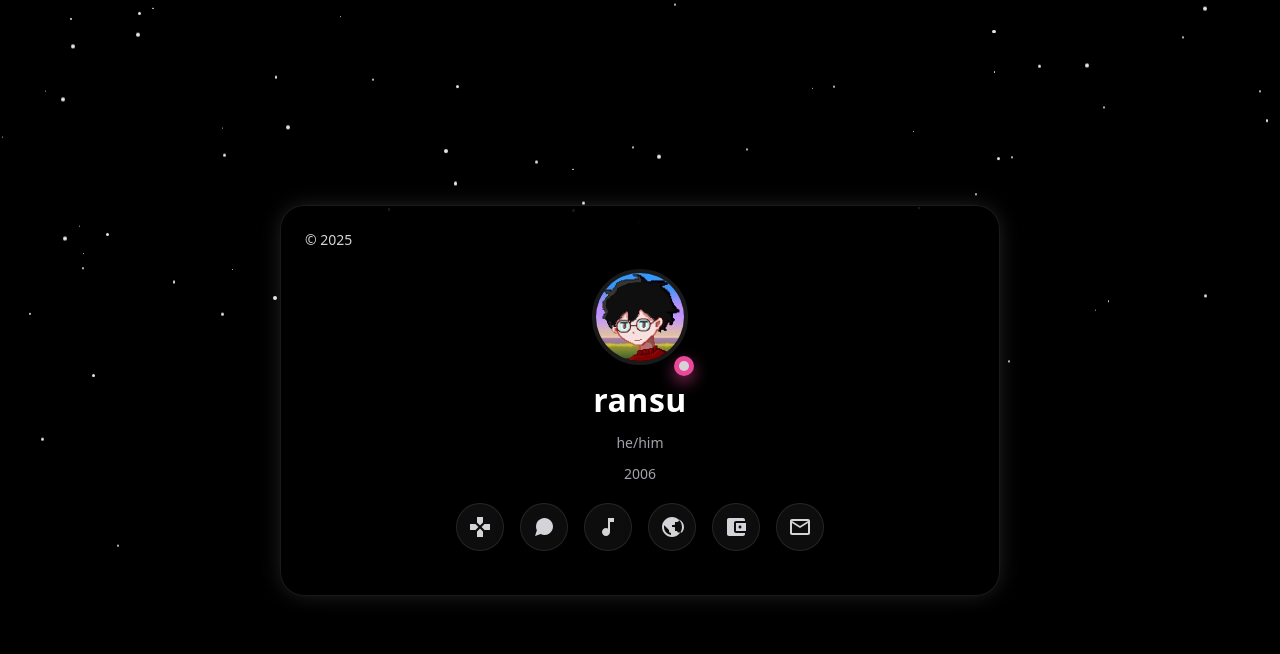
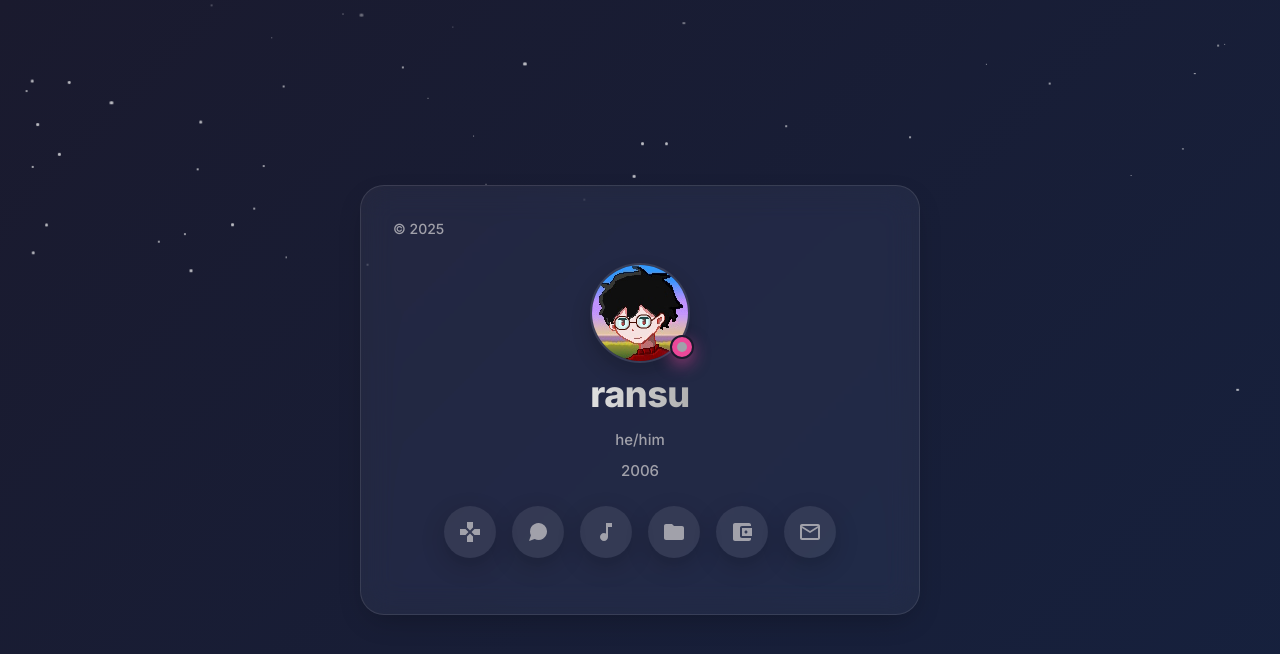
Before and after one commit to ransudev/profilecard, a plain HTML site: page index.html in a window 1280 px wide. Drawn offline with nearby package versions, Linux system fonts and the light colour scheme.

Commit message:
Update index.html

```diff
--- a/index.html
+++ b/index.html
@@ -2,31 +2,39 @@
 <html lang="en">
 <head>
   <meta charset="UTF-8" />
-  <meta name="viewport" content="width=device-width, initial-scale=1" />
-  <title>ransu</title>
+  <meta name="viewport" content="width=device-width, initial-scale=1.0" />
+  <title>ransu | Profile</title>
+  <script src="https://cdn.tailwindcss.com"></script>
+  <link rel="preconnect" href="https://fonts.googleapis.com">
+  <link rel="preconnect" href="https://fonts.gstatic.com" crossorigin>
+  <link href="https://fonts.googleapis.com/css2?family=Inter:wght@400;500;700;800&display=swap" rel="stylesheet">
   <style>
-    /* Root variables for the black and white theme. */
+    /* Root variables for a modern, cool-toned theme. */
     :root {
-      --bg: #000;
-      --glass: rgba(0,0,0,.6);
-      --border: rgba(255,255,255,.1);
-      --muted: #a1a1aa; /* zinc-400 */
-      --muted-2: #d4d4d8; /* zinc-300 */
-      --white-5: rgba(255,255,255,.05);
-      --white-10: rgba(255,255,255,.1);
-      --white-15: rgba(255,255,255,.15);
-      --white-20: rgba(255,255,255,.2);
-      --pink: #ec4899;
+      --bg-start: #1a1a2e;
+      --bg-end: #16213e;
+      --glass: rgba(255, 255, 255, 0.05);
+      --border: rgba(255, 255, 255, 0.1);
+      --text-primary: #e0e0e0;
+      --text-muted: #a1a1aa;
+      --accent-hover: #537895;
+      --pink-accent: #ec4899;
     }
 
-    /* Basic reset and body styles */
-    * { box-sizing: border-box; }
-    html, body { height: 100%; }
+    /* Basic reset and body styles using the Inter font */
+    * {
+      box-sizing: border-box;
+    }
+
+    html, body {
+      height: 100%;
+    }
+
     body {
       margin: 0;
-      font-family: ui-sans-serif, system-ui, -apple-system, Segoe UI, Roboto, "Helvetica Neue", Arial, "Noto Sans", "Apple Color Emoji", "Segoe UI Emoji";
-      color: #fff;
-      background: var(--bg);
+      font-family: 'Inter', ui-sans-serif, system-ui, -apple-system, Segoe UI, Roboto, "Helvetica Neue", Arial, "Noto Sans", "Apple Color Emoji", "Segoe UI Emoji";
+      color: var(--text-primary);
+      background: linear-gradient(135deg, var(--bg-start), var(--bg-end));
       overflow: hidden;
     }
 
@@ -37,152 +45,184 @@
       place-items: center;
       padding: 24px;
       position: relative;
-      perspective: 1000px;
+      perspective: 1200px;
     }
 
     /* Snow animation keyframes and container styles */
     @keyframes fall {
-      0%{ transform: translateY(-10px); }
-      100%{ transform: translateY(110vh);}
+      0% { transform: translateY(-20px) translateX(5px); opacity: 0; }
+      10% { opacity: 1; }
+      100% { transform: translateY(105vh) translateX(-5px); opacity: 1; }
     }
+
     .snow {
       position: absolute;
       inset: 0;
       pointer-events: none;
       overflow: hidden;
     }
+
     .flake {
       position: absolute;
-      background: #fff; /* White flakes */
-      border-radius: 999px;
-      opacity: .9;
+      background: rgba(255, 255, 255, 0.7);
+      border-radius: 50%;
+      opacity: 0;
     }
 
-    /* Main card styles with 3D transform properties */
+    /* Main card styles with a wider, rounded shape */
     .card {
-      width: min(720px, 92vw);
+      width: min(560px, 95vw); /* Increased width for a more rectangular shape */
       background: var(--glass);
       border: 1px solid var(--border);
       border-radius: 24px;
-      padding: 24px;
-      backdrop-filter: blur(12px);
-      box-shadow: 0 0 25px -5px rgba(255,255,255,.2);
+      padding: 32px;
+      backdrop-filter: blur(16px) saturate(1.2);
+      box-shadow: 0 10px 30px -10px rgba(0,0,0,.3);
       transform-style: preserve-3d;
       transform: rotateX(var(--rx, 0deg)) rotateY(var(--ry, 0deg)) scale(var(--scale,1));
-      transition: transform .2s ease;
+      transition: transform 0.3s cubic-bezier(0.25, 0.8, 0.25, 1);
     }
 
     /* Top section of the card */
     .top {
       display:flex;
-      justify-content: space-between;
-      color: var(--muted-2);
+      justify-content: flex-start; /* Aligned to the left */
+      color: var(--text-muted);
       font-size: 14px;
+      font-weight: 500;
     }
 
     /* Profile section styles */
     .avatar {
-      width: 96px;
-      height: 96px;
-      border-radius: 999px;
+      width: 100px;
+      height: 100px;
+      border-radius: 50%;
       object-fit: cover;
-      border: 4px solid var(--border);
-      box-shadow: 0 10px 20px rgba(0,0,0,.4);
+      border: 2px solid var(--border);
+      box-shadow: 0 10px 20px rgba(0,0,0,.2);
     }
+
     .badge {
       position:absolute;
-      right:-6px;
-      bottom:-6px;
-      width: 20px;
-      height:20px;
-      border-radius:999px;
+      right:-4px;
+      bottom: 4px;
+      width: 24px;
+      height:24px;
+      border-radius:50%;
       display:grid;
       place-items:center;
-      background:var(--pink);
+      background:var(--pink-accent);
       color:#fff;
-      font-size:10px;
-      box-shadow: 0 6px 16px rgba(236,72,153,.6);
+      border: 2px solid var(--bg-start);
+      box-shadow: 0 6px 16px rgba(236,72,153,.5);
     }
+
     .center {
-      display:grid;
-      place-items:center;
-      gap: 8px;
-      margin-top: 20px;
+      display:flex;
+      flex-direction: column;
+      align-items: center;
+      gap: 4px;
+      margin-top: 24px;
       text-align: center;
     }
+
     .name {
-      font-weight:800;
-      letter-spacing:.5px;
-      font-size: 32px;
+      font-weight: 800;
+      letter-spacing: -0.5px;
+      font-size: 36px;
       text-transform: lowercase;
+      background: linear-gradient(90deg, #e0e0e0, #b0b0b0);
+      -webkit-background-clip: text;
+      -webkit-text-fill-color: transparent;
     }
+
     .muted {
-      color: var(--muted);
-      font-size: 14px;
+      color: var(--text-muted);
+      font-size: 15px;
+      font-weight: 500;
       margin-top: 4px;
     }
 
     /* Social links row */
     .links {
       display:flex;
-      gap:16px;
-      justify-content:center;
-      margin: 20px auto;
-      max-width: 520px;
+      gap: 16px;
+      justify-content: center;
+      margin: 24px auto;
+      max-width: 100%;
+      flex-wrap: wrap;
     }
+
     .pill {
-      width:48px;
-      height:48px;
-      display:grid;
-      place-items:center;
-      border-radius:999px;
-      border:1px solid var(--border);
-      background: var(--white-5);
-      box-shadow: 0 8px 24px rgba(0,0,0,.4);
-      transition: transform .2s ease, background .2s ease, border-color .2s ease;
-      position:relative;
-      cursor: pointer;
+      width: 52px;
+      height: 52px;
+      display: grid;
+      place-items: center;
+      border-radius: 50%;
+      border: 1px solid transparent;
+      background: rgba(255, 255, 255, 0.08);
+      box-shadow: 0 8px 24px rgba(0,0,0,.2);
+      transition: transform .3s ease, background .3s ease, border-color .3s ease;
+      position: relative;
     }
+
     .pill:hover {
-      transform: scale(1.05);
-      background: var(--white-10);
-      border-color: var(--white-20);
+      transform: scale(1.1) translateY(-2px);
+      background: var(--accent-hover);
+      border-color: rgba(255, 255, 255, 0.2);
     }
+
+    .pill:hover .icon {
+      color: white;
+    }
+
     .tooltip {
-      position:absolute;
-      bottom:100%;
+      position: absolute;
+      bottom: 110%;
       transform-origin: bottom;
-      transform: scale(0);
-      transition: transform .15s ease;
-      background: rgba(255,255,255,.9);
-      color: #000;
-      padding:6px 8px;
-      border-radius:6px;
-      font-size:12px;
-      white-space:nowrap;
-      margin-bottom:8px;
+      transform: scale(0.8);
+      opacity: 0;
+      transition: transform .2s ease, opacity .2s ease;
+      background: #000;
+      color: #fff;
+      padding: 6px 10px;
+      border-radius: 8px;
+      font-size: 12px;
+      font-weight: 500;
+      white-space: nowrap;
+      pointer-events: none;
     }
-    .pill:hover .tooltip { transform: scale(1); }
 
-    /* Basic icon style */
+    .pill:hover .tooltip {
+      transform: scale(1);
+      opacity: 1;
+    }
+
+    /* Icon style */
     .icon {
-      width:24px;
-      height:24px;
+      width: 24px;
+      height: 24px;
       fill: currentColor;
-      color: var(--muted-2);
+      color: var(--text-muted);
+      transition: color 0.3s ease;
     }
   </style>
 </head>
 <body>
+  <!-- Snow Container -->
   <div class="snow" id="snow"></div>
 
   <main class="wrap" id="page">
     <section class="card" id="card" aria-label="Profile card">
-      <div class="top"><span>© 2025</span></div>
+      <!-- Header -->
+      <div class="top">
+        <span>© 2025</span>
+      </div>
 
+      <!-- Profile Info -->
       <div class="center">
         <div style="position:relative">
-          <img class="avatar" src="profile.png" alt="avatar" />
+          <img class="avatar" src="profile.png" alt="avatar" onerror="this.onerror=null;this.src='https://placehold.co/100x100/1a1a2e/e0e0e0?text=R';"/>
           <span class="badge">
             <svg class="icon" style="width:12px; height:12px;" viewBox="0 0 24 24"><circle cx="12" cy="12" r="10"/></svg>
           </span>
@@ -192,6 +232,7 @@
         <div class="muted">2006</div>
       </div>
 
+      <!-- Social Links -->
       <div class="links">
         <a class="pill" href="https://steamcommunity.com/profiles/76561198302918958/" target="_blank" rel="noreferrer">
           <svg class="icon" viewBox="0 0 24 24"><path d="M15 7.5V2H9v5.5l3 3 3-3zM7.5 9H2v6h5.5l3-3-3-3zm9 0l-3 3 3 3H22V9h-5.5zM12 13.5l-3 3H9v5.5h6V16.5l-3-3z"/></svg>
@@ -199,20 +240,20 @@
         </a>
         <a class="pill" href="#" aria-label="discord">
           <svg class="icon" viewBox="0 0 24 24"><path d="M21 11.5a8.38 8.38 0 0 1-.9 3.8 8.5 8.5 0 0 1-7.6 4.7 8.38 8.38 0 0 1-3.8-.9L3 21l1.9-5.7a8.38 8.38 0 0 1-.9-3.8 8.5 8.5 0 0 1 4.7-7.6 8.38 8.38 0 0 1 3.8-.9h.5a8.48 8.48 0 0 1 8 8v.5z"/></svg>
-          <span class="tooltip">Discord: ransuog</span>
+          <span class="tooltip">ransuog</span>
         </a>
         <a class="pill" href="https://open.spotify.com/user/31taqdowr6gc3z5psrattdjt24ny?si=b6e88f91158b46c0" target="_blank" rel="noreferrer">
           <svg class="icon" viewBox="0 0 24 24"><path d="M12 3v10.55c-.59-.34-1.27-.55-2-.55-2.21 0-4 1.79-4 4s1.79 4 4 4 4-1.79 4-4V7h4V3h-6z"/></svg>
           <span class="tooltip">spotify</span>
         </a>
         <a class="pill" href="https://ransudev.github.io/portfolio/#home" aria-label="portfolio">
-            <svg class="icon" viewBox="0 0 24 24"><path d="M12 2C6.48 2 2 6.48 2 12s4.48 10 10 10 10-4.48 10-10S17.52 2 12 2zm-1 17.93c-3.95-.49-7-3.85-7-7.93 0-.62.08-1.21.21-1.79L9 15v1c0 1.1.9 2 2 2v1.93zm6.9-2.54c-.26-.81-1-1.39-1.9-1.39h-1v-3c0-.55-.45-1-1-1h-2v-2h2c.55 0 1-.45 1-1V7h2c1.1 0 2-.9 2-2v-.41c2.93 1.19 5 4.06 5 7.41 0 2.08-.8 3.97-2.1 5.39z"/></svg>
+            <svg class="icon" viewBox="0 0 24 24"><path d="M10 4H4c-1.1 0-1.99.9-1.99 2L2 18c0 1.1.9 2 2 2h16c1.1 0 2-.9 2-2V8c0-1.1-.9-2-2-2h-8l-2-2z"/></svg>
             <span class="tooltip">portfolio</span>
         </a>
-        <div class="pill" id="walletBtn" aria-label="wallet">
+        <a class="pill" href="#" aria-label="wallet">
             <svg class="icon" viewBox="0 0 24 24"><path d="M21 18v1c0 1.1-.9 2-2 2H5c-1.11 0-2-.9-2-2V5c0-1.1.89-2 2-2h14c1.1 0 2 .9 2 2v1h-9c-1.11 0-2 .9-2 2v8c0 1.1.89 2 2 2h9zm-9-2h10V8H12v8zm4-2.5c-.83 0-1.5-.67-1.5-1.5s.67-1.5 1.5-1.5 1.5.67 1.5 1.5-.67 1.5-1.5 1.5z"/></svg>
-            <span class="tooltip" id="walletTooltip">ltc: LbciSGqkBunLFhpd5EAu9nBdXfGApwYugm</span>
-        </div>
+            <span class="tooltip">ltc: LbciSGqkBunLFhpd5EAu9nBdXfGApwYugm</span>
+        </a>
         <a class="pill" href="mailto:ransu.email@gmail.com" aria-label="email">
           <svg class="icon" viewBox="0 0 24 24"><path d="M22 6c0-1.1-.9-2-2-2H4c-1.1 0-2 .9-2 2v12c0 1.1.9 2 2 2h16c1.1 0 2-.9 2-2V6zm-2 0l-8 5-8-5h16zm0 12H4V8l8 5 8-5v10z"/></svg>
           <span class="tooltip">ransu.email@gmail.com</span>
@@ -222,79 +263,65 @@
   </main>
 
   <script>
-    // --- Snow Generation ---------------------------------------------------
-    const snow = document.getElementById('snow');
-    const FLAKES = 140;
-    for (let i=0;i<FLAKES;i++) {
-      const s = document.createElement('span');
-      s.className = 'flake';
-      const size = Math.random()*3 + 1;
-      s.style.width = size+'px';
-      s.style.height = size+'px';
-      s.style.left = Math.random()*100 + '%';
-      s.style.top = -10 + 'px';
-      const dur = Math.random()*8 + 6;
-      const delay = Math.random()*8;
-      s.style.animation = `fall ${dur}s linear ${delay}s infinite`;
-      snow.appendChild(s);
+    // --- Snow Generation ---
+    // This function creates a specified number of snowflake elements and adds them to the DOM.
+    function createSnow() {
+      const snowContainer = document.getElementById('snow');
+      if (!snowContainer) return;
+      const FLAKE_COUNT = 100;
+      for (let i = 0; i < FLAKE_COUNT; i++) {
+        const flake = document.createElement('span');
+        flake.className = 'flake';
+
+        const size = Math.random() * 2.5 + 1;
+        flake.style.width = `${size}px`;
+        flake.style.height = `${size}px`;
+
+        flake.style.left = `${Math.random() * 100}%`;
+        flake.style.top = `${-10}px`;
+
+        const duration = Math.random() * 10 + 8;
+        const delay = Math.random() * 10;
+
+        flake.style.animation = `fall ${duration}s linear ${delay}s infinite`;
+
+        snowContainer.appendChild(flake);
+      }
     }
 
-    // --- Interactive 3D Hover Effect ---------------------------------------
+    // --- Interactive 3D Hover Effect ---
+    // This function adds mouse move and leave listeners to the card for the 3D tilt effect.
+    function setup3dHover() {
       const card = document.getElementById('card');
+      if (!card) return;
+
       card.addEventListener('mousemove', (e) => {
-      const r = card.getBoundingClientRect();
-      const x = e.clientX - r.left - r.width/2;
-      const y = e.clientY - r.top - r.height/2;
-      card.style.setProperty('--rx', `${Math.max(-15, Math.min(15, -y/10))}deg`);
-      card.style.setProperty('--ry', `${Math.max(-15, Math.min(15, x/10))}deg`);
+        const rect = card.getBoundingClientRect();
+        const x = e.clientX - rect.left - rect.width / 2;
+        const y = e.clientY - rect.top - rect.height / 2;
+
+        const rotateX = -y / 25;
+        const rotateY = x / 25;
+
+        const clampedRotateX = Math.max(-10, Math.min(10, rotateX));
+        const clampedRotateY = Math.max(-10, Math.min(10, rotateY));
+
+        card.style.setProperty('--rx', `${clampedRotateX}deg`);
+        card.style.setProperty('--ry', `${clampedRotateY}deg`);
         card.style.setProperty('--scale', 1.05);
       });
+
       card.addEventListener('mouseleave', () => {
         card.style.setProperty('--rx', '0deg');
         card.style.setProperty('--ry', '0deg');
         card.style.setProperty('--scale', 1);
       });
-
-    // --- Wallet Copy to Clipboard ------------------------------------------
-    const walletBtn = document.getElementById('walletBtn');
-    const walletTooltip = document.getElementById('walletTooltip');
-    const ltcAddress = 'LbciSGqkBunLFhpd5EAu9nBdXfGApwYugm';
-    const originalTooltipText = walletTooltip.textContent;
-
-    walletBtn.addEventListener('click', () => {
-      const textArea = document.createElement('textarea');
-      textArea.value = ltcAddress;
-
-      // Make the textarea invisible.
-      textArea.style.position = 'fixed';
-      textArea.style.top = 0;
-      textArea.style.left = 0;
-      textArea.style.width = '2em';
-      textArea.style.height = '2em';
-      textArea.style.padding = 0;
-      textArea.style.border = 'none';
-      textArea.style.outline = 'none';
-      textArea.style.boxShadow = 'none';
-      textArea.style.background = 'transparent';
-
-      document.body.appendChild(textArea);
-      textArea.focus();
-      textArea.select();
-
-      try {
-        document.execCommand('copy');
-        walletTooltip.textContent = 'Copied!';
-      } catch (err) {
-        walletTooltip.textContent = 'Failed to copy!';
-        console.error('Fallback: Oops, unable to copy', err);
     }
 
-      document.body.removeChild(textArea);
-
-      // Reset tooltip text after 2 seconds.
-      setTimeout(() => {
-        walletTooltip.textContent = originalTooltipText;
-      }, 2000);
+    // Initialize scripts once the DOM is fully loaded
+    document.addEventListener('DOMContentLoaded', () => {
+      createSnow();
+      setup3dHover();
     });
   </script>
 </body>
```
Lines whose indentation alone changed are shown as unchanged.
